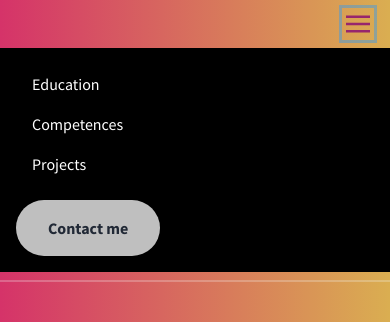
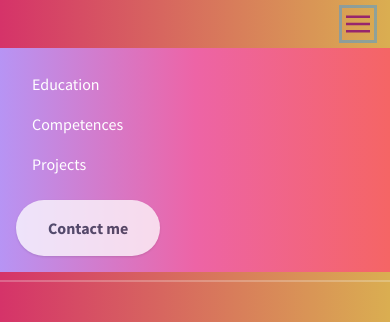
Before and after one commit to atah1r1/myportfolio, a React (Create React App) app: page / in a window 390 px wide. Both pictures are taken after a click on the button 358 px from the left and 24 px from the top of the page. Shown: the top 322 px of the page. Built offline with nearby package versions, Linux system fonts and the light colour scheme; no server answers; what @tailwindcss/ui would draw is missing.

Commit message:
adding some colors

```diff
--- a/src/Navbar.js
+++ b/src/Navbar.js
@@ -28,7 +28,7 @@ function Navbar({fullname}) {
               </svg>
             </button>
           </div>
-          <div className={"w-full flex-grow lg:flex lg:items-center lg:w-auto mt-2 lg:mt-0 sm:text-center sm:bg-opacity-50 bg-black lg:bg-transparent p-4 lg:p-0 z-20" + (navbarOpen ? " bg-gradient-to-r navbar-gradient to-navbar-end" : " hidden")} id="nav-content">
+          <div className={"w-full flex-grow lg:flex lg:items-center lg:w-auto mt-2 lg:mt-0 sm:text-center sm:bg-opacity-50 bg-black lg:bg-transparent p-4 lg:p-0 z-20" + (navbarOpen ? " bg-gradient-to-r from-purple-400 via-pink-500 to-red-500" : " hidden")} id="nav-content">
             <ul className="list-reset lg:flex justify-end flex-1 items-center">
               <li className="mr-3">
               <a className="inline-block text-white no-underline hover:text-gray-800 hover:text-underline py-2 px-4" href="#education">Education</a>
```
